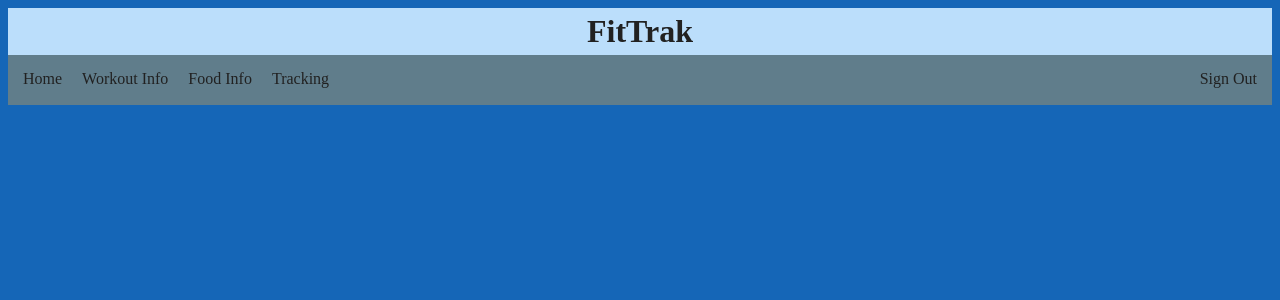
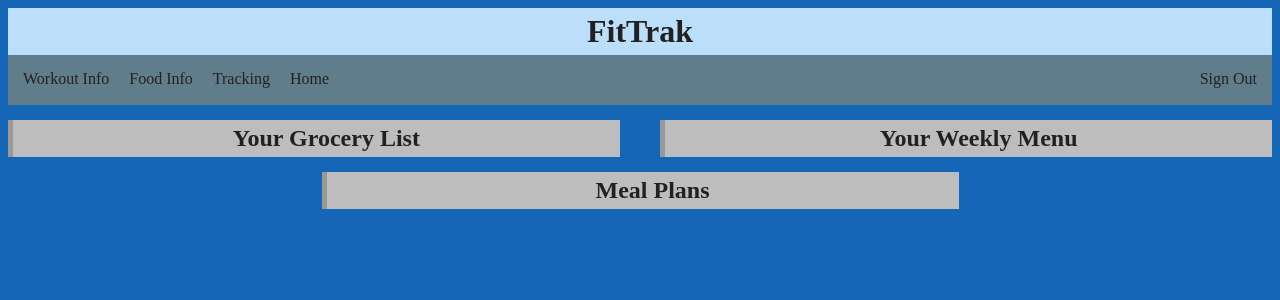
Before and after one commit to matthew-kuhn/FitnessTracker, a PHP site: page /food.php in a window 1280 px wide. Shown: the top 300 px of the page. Run offline with PHP 8.4, Linux system fonts and the light colour scheme.

Commit message:
add some formatting to food page

```diff
--- a/src/food.php
+++ b/src/food.php
@@ -14,13 +14,21 @@
 		<header>
 			<h1>FitTrak</h1>
 			<nav>
-				<a href="index.php">Home</a>
 				<a href="workouts.php">Workout Info</a>
 				<a href="food.php">Food Info</a>
 				<a href="tracking.php">Tracking</a>
+				<a href="index.php">Home</a>
 				<a style="float: right" href="logout.php">Sign Out</a>
 			</nav>
 		</header>
-
+		<div id="grocery_list" style="float:left; width: 48%; margin-top: 15px; margin-bottom: 15px">
+			<h2 style="margin-top: 0px">Your Grocery List</h2>
+		</div>
+		<div id="weekly_meals" style="float:right; width: 48%; margin-top: 15px; margin-bottom: 15px">
+			<h2 style="margin-top: 0px">Your Weekly Menu</h2>
+		</div>
+		<div id="meal_plans" style="overflow: hidden; width: 50%;">
+			<h2 style="margin-top: 0px">Meal Plans</h2>
+		</div>
 	</body>
 </html>
--- a/src/index.php
+++ b/src/index.php
@@ -45,7 +45,8 @@
 			  // if no username set, then redirect to login
 			  if(isset($_SESSION['myusername'])){
 			?>
-			<p>we are logged in</p>
+			<h2>Welcome, <?php echo $_SESSION['myusername'] ?></h2>
+				<p>add a summary of current week, from database</p>
 			<?php } else {?>
 			<!-- login form or create user form-->
 			<form name="loginForm" method="post" id="login_form" action="checklogin.php" onsubmit="return checkLoginForm()">
```
